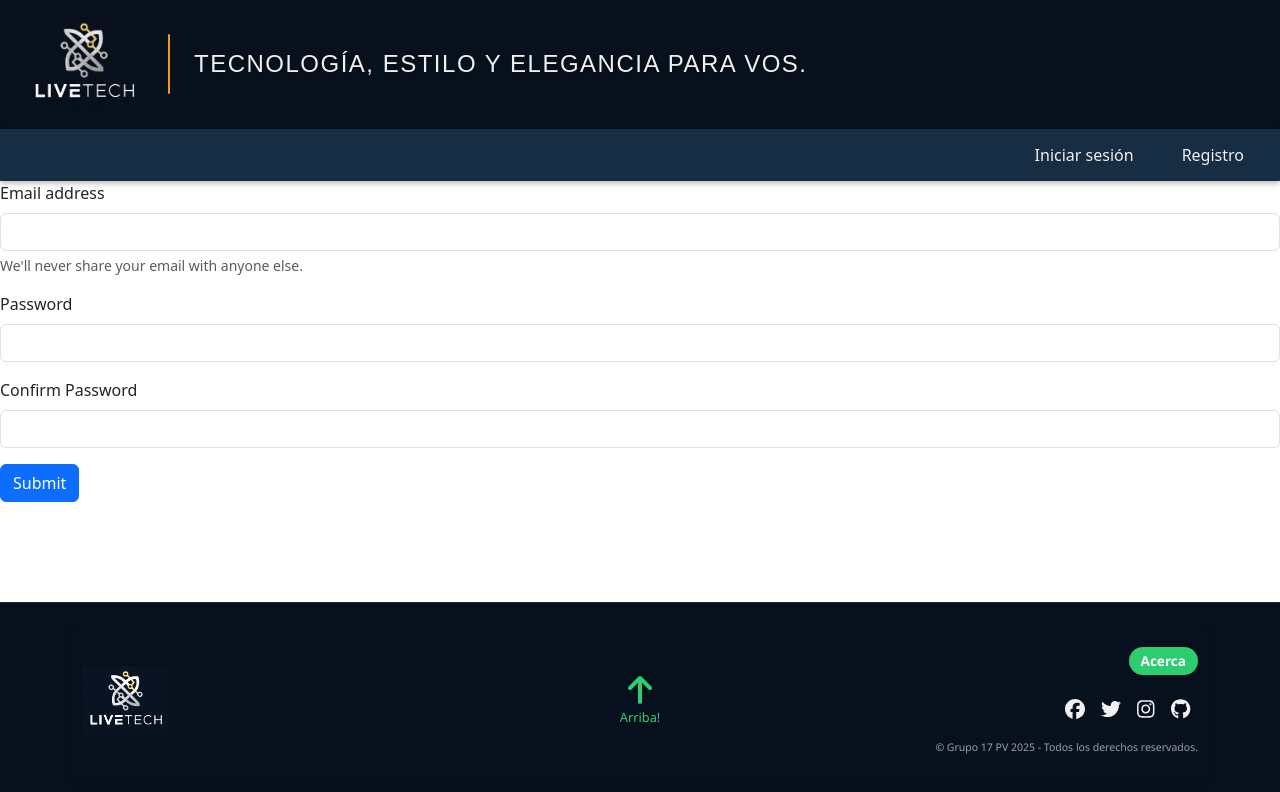
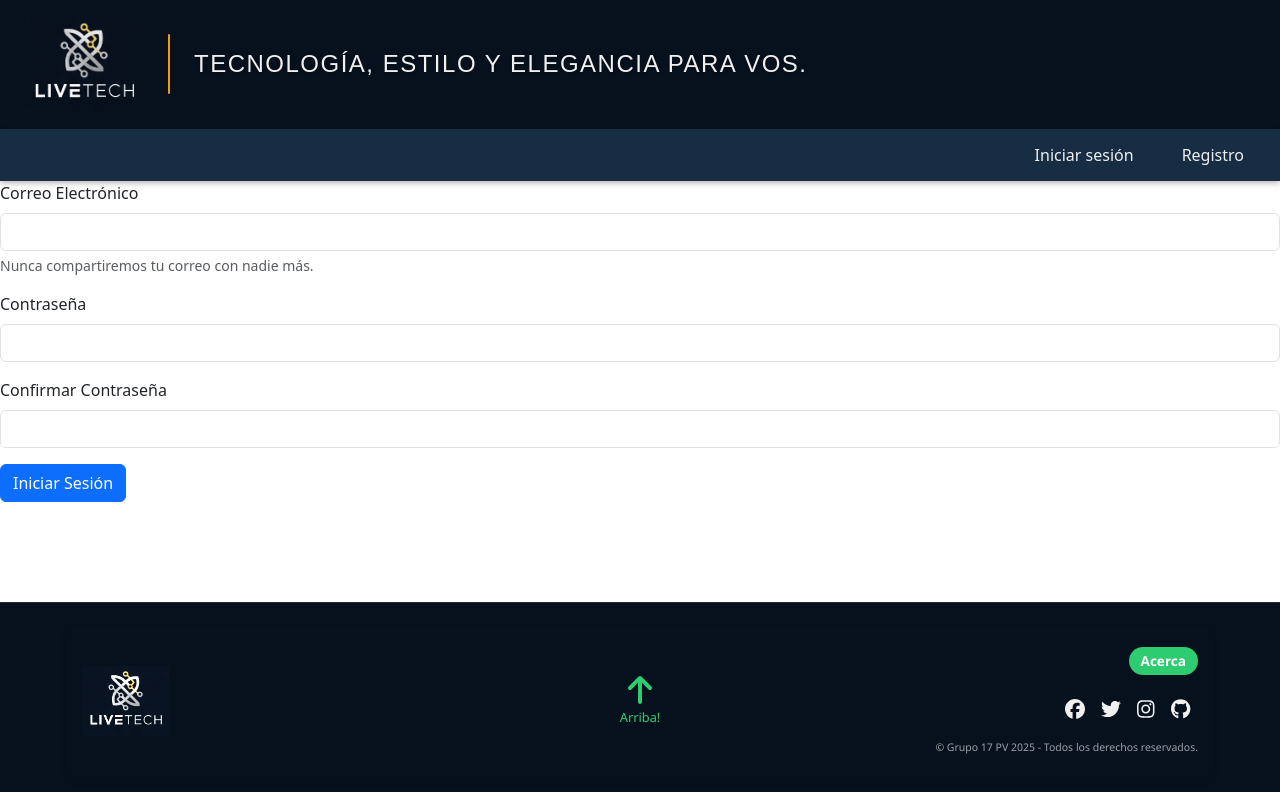
Before and after one commit to Franco46-ochoa/pv_tp_integrador_grupo17, a React (Vite) app: page /FormLogin in a window 1280 px wide. Shown: the top 792 px of the page. Built offline with nearby package versions, Linux system fonts and the light colour scheme; no server answers.

Commit message:
"Agregando Funcionalidad a FormLogin"

```diff
--- a/src/Components/NavBar.jsx
+++ b/src/Components/NavBar.jsx
@@ -17,7 +17,7 @@ const NavBar = () => {
           <div className="Botones">
             <Link to="/Home">Inicio</Link>
             <Link to="/Favoritos">Favoritos</Link>
-            <Link to="/Gestion">Gestion</Link>
+            <Link to="/Productos">Gestion</Link>
             <Link to="/CrearProducto">Crear producto</Link>
             <Link to="/Login" onClick={handleLogout}>Cerrar sesión</Link>
           </div>
--- a/src/pages/FormLogin.jsx
+++ b/src/pages/FormLogin.jsx
@@ -1,28 +1,71 @@
-
+import { useState } from 'react';
+import { useSelector, useDispatch } from 'react-redux';
+import { useNavigate } from "react-router-dom";
+import { add } from "../store/UsersSlice";
 
 function FormLogin() {
+
+    const dispatch = useDispatch();
+    const [email, setEmail] = useState('');
+    const [password, setPassword] = useState('');
+    const navigate = useNavigate();
+    const lastId = useSelector((state) => state.users.entities.length);
+    const handleSubmit = (e) => {
+        e.preventDefault();
+        const data = {
+            id: lastId + 1,
+            email,
+            password
+        }
+        dispatch(
+            add(data)
+        )
+        alert("El usuario se agrego correctamente")
+        navigate("/")
+            };
+
     return (
         <>
-            <form >
+            <form onSubmit={handleSubmit}>
                 <div className="mb-3">
-                    <label htmlFor="email" className="form-label">Email address</label>
-                    <input type="email" className="form-control" id="email"  />
-                    <div id="emailHelp" className="form-text">We'll never share your email with anyone else.</div>
+                    <label htmlFor="email" className="form-label">Correo Electrónico</label>
+                    <input
+                        type="email"
+                        className="form-control"
+                        id="email"
+                        value={email}
+                        onChange={(e) => setEmail(e.target.value)}
+                        required
+                    />
+                    <div id="emailHelp" className="form-text">Nunca compartiremos tu correo con nadie más.</div>
                 </div>
 
                 <div className="mb-3">
-                    <label htmlFor="password" className="form-label">Password</label>
-                    <input type="password" className="form-control" id="password"  />
+                    <label htmlFor="password" className="form-label">Contraseña</label>
+                    <input
+                        type="password"
+                        className="form-control"
+                        id="password"
+                        value={password}
+                        onChange={(e) => setPassword(e.target.value)}
+                        required
+                    />
                 </div>
 
                 <div className="mb-3">
-                    <label htmlFor="confirmPassword" className="form-label">Confirm Password</label>
-                    <input type="password" className="form-control" id="confirmPassword"  />
+                    <label htmlFor="confirmPassword" className="form-label">Confirmar Contraseña</label>
+                    <input
+                        type="password"
+                        className="form-control"
+                        id="confirmPassword"
+                        //value={confirmPassword}
+                       // onChange={(e) => setConfirmPassword(e.target.value)}
+                        required
+                    />
                 </div>
 
-                <button type="submit" className="btn btn-primary">Submit</button>
+                <button type="submit" className="btn btn-primary">Iniciar Sesión</button>
             </form>
-
         </>
     );
 }
```
